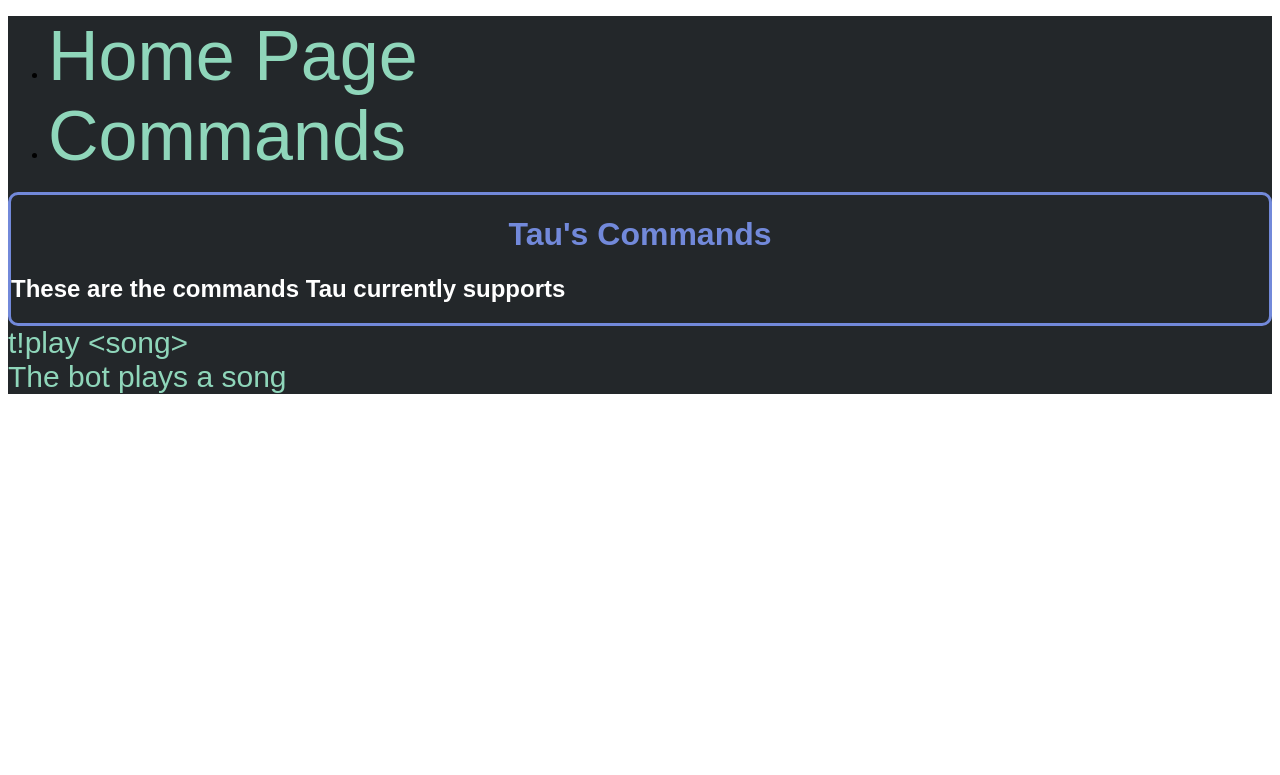
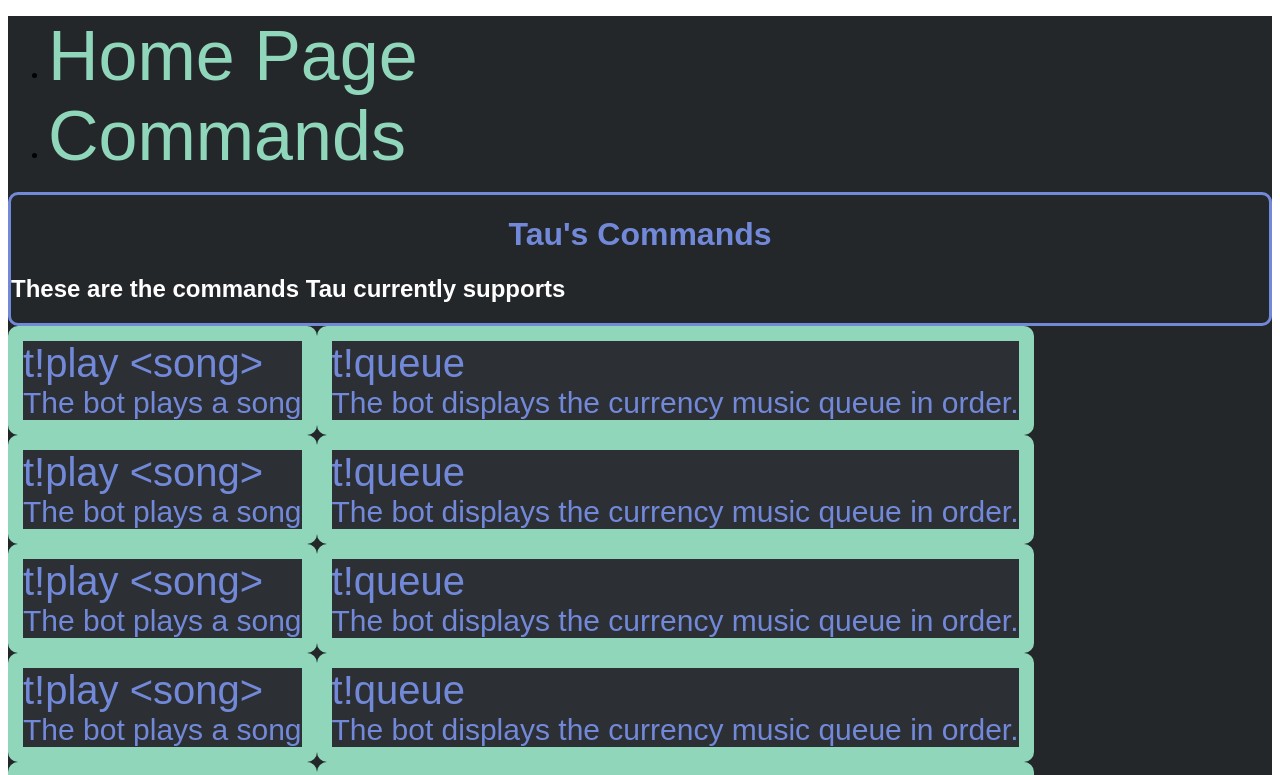
Before and after one commit to LambdaAK/LambdaWebsite, a Next.js app: page /commands in a window 1280 px wide. Shown: the top 775 px of the page. Built offline with nearby package versions, Linux system fonts and the light colour scheme.

Commit message:
More work on the commands parts of the website.

```diff
--- a/pages/commands.jsx
+++ b/pages/commands.jsx
@@ -10,7 +10,23 @@ export default class Commands extends React.Component {
     }
 
     static commands = [
-        {syntax: 'play <song>', description: 'The bot plays a song'}
+        {syntax: 'play <song>', description: 'The bot plays a song'},
+        {syntax: 'queue', description: 'The bot displays the currency music queue in order.'},
+        {syntax: 'play <song>', description: 'The bot plays a song'},
+        {syntax: 'queue', description: 'The bot displays the currency music queue in order.'},
+        {syntax: 'play <song>', description: 'The bot plays a song'},
+        {syntax: 'queue', description: 'The bot displays the currency music queue in order.'},
+        {syntax: 'play <song>', description: 'The bot plays a song'},
+        {syntax: 'queue', description: 'The bot displays the currency music queue in order.'},
+        {syntax: 'play <song>', description: 'The bot plays a song'},
+        {syntax: 'queue', description: 'The bot displays the currency music queue in order.'},
+        {syntax: 'play <song>', description: 'The bot plays a song'},
+        {syntax: 'queue', description: 'The bot displays the currency music queue in order.'},
+        {syntax: 'play <song>', description: 'The bot plays a song'},
+        {syntax: 'queue', description: 'The bot displays the currency music queue in order.'},
+        {syntax: 'play <song>', description: 'The bot plays a song'},
+        {syntax: 'queue', description: 'The bot displays the currency music queue in order.'},
+
     ]
 
     static topDivStyle = {
--- a/utility/CommandDescription.jsx
+++ b/utility/CommandDescription.jsx
@@ -4,29 +4,63 @@ import color from "./color";
 export default class CommandDescription extends React.Component {
     constructor(props) {
         super(props)
+
+        this.state = {
+            hovering: false
+        }
+
+        // bind the methods
+        this.startHover = this.startHover.bind(this)
+        this.endHover = this.endHover.bind(this)
     }
 
+    startHover() {
+        this.setState({hovering: true})
+        console.log('startHover')
+    }
+
+    endHover() {
+        this.setState({hovering: false})
+        console.log('endHover')
+    }
+
+
     static topDivStyle = {
-        backgroundColor: color.dark
+        backgroundColor: color.dark,
+        borderStyle: 'solid',
+        borderColor: color.aqua,
+        borderRadius: '10px',
+        borderWidth: '15px',
+        display: 'inline-block',
+        color: color.blurple
     }
 
     static syntaxDivStyle = {
-        color: color.aqua,
+
         fontFamily: 'sans-serif',
-        fontSize : '30px'
+        fontSize : '40px'
     }
 
     static descriptionDivStyle = {
-        color: color.aqua,
+
         fontFamily: 'sans-serif',
         fontSize : '30px'
     }
 
     render() {
+        let borderColor;
+
+        if (!this.state.hovering) borderColor = color.aqua
+        else borderColor = color.red
+
+
+
+
         return(
-            <div>
-                <div style = {CommandDescription.syntaxDivStyle}> {'t!' + this.props.syntax}</div>
-                <div style = {CommandDescription.descriptionDivStyle}> {this.props.description}</div>
+            <div style = {{...CommandDescription.topDivStyle, borderColor : borderColor}} onMouseEnter = {() => this.startHover()} onMouseLeave = {() => this.endHover()}>
+                <div style = {{...CommandDescription.syntaxDivStyle}}> {'t!' + this.props.syntax}</div>
+                <div style = {{...CommandDescription.descriptionDivStyle}}> {this.props.description}</div>
+
             </div>
         )
     }
--- a/utility/CommandDescriptions.jsx
+++ b/utility/CommandDescriptions.jsx
@@ -1,7 +1,7 @@
 import React from "react";
-import color from "../utility/color";
-import CommandDescription from "../utility/CommandDescription";
-import Navigationbar from "../utility/NavigationBar";
+import color from "./color";
+import CommandDescription from "./CommandDescription";
+import Navigationbar from "./NavigationBar";
 import BigTextBox from "./BigTextBox";
 
 export default class CommandsDescriptions extends React.Component {
--- a/utility/NavigationBar.jsx
+++ b/utility/NavigationBar.jsx
@@ -5,6 +5,8 @@ export default class Navigationbar extends React.Component {
     constructor(props) {
         super(props)
     }
+
+
 
     static linkStyle = {
         color: color.blurple,
--- a/utility/color.js
+++ b/utility/color.js
@@ -3,5 +3,6 @@ export default {
     white: '#ffffff',
     dark: '#2c2f33',
     darker: '#23272a',
-    aqua: '#8fd6ba'
+    aqua: '#8fd6ba',
+    red: '#CD3F0E'
 }
```
